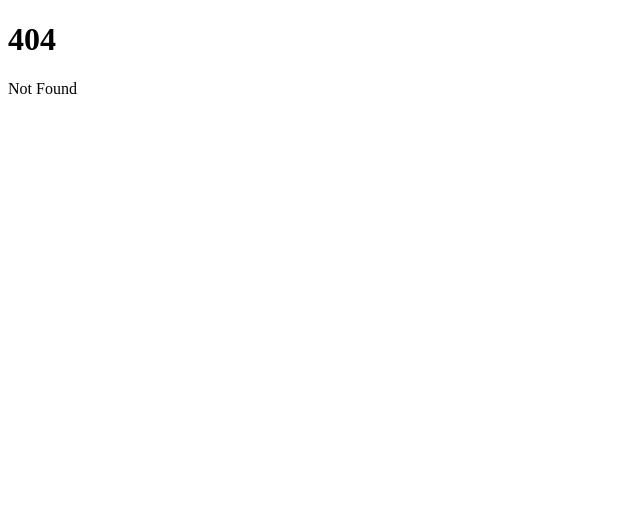
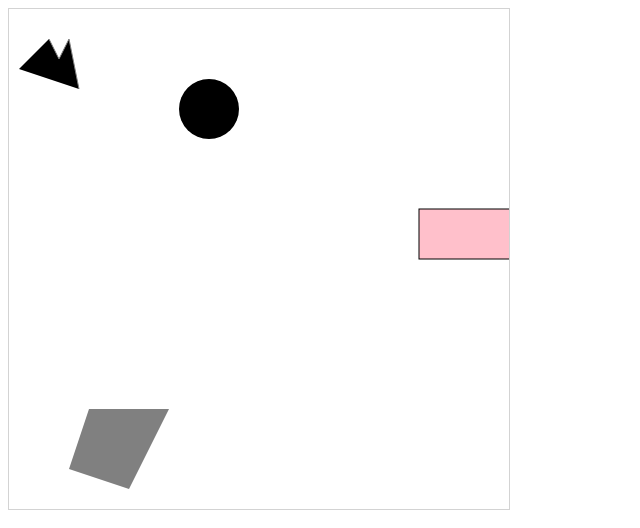
Before and after one commit to rion-5/iwill, a SvelteKit app: page /d3ia in a window 1280 px wide. Before the commit this address had no page. Shown: the top 528 px of the page, without its empty margins (0-640 px from the left). Built offline with nearby package versions, Linux system fonts and the light colour scheme.

Commit message:
add d3ia

```diff
--- /dev/null
+++ b/src/routes/d3ia/+page.svelte
@@ -0,0 +1,20 @@
+<script>
+	import * as d3 from 'd3';
+
+</script>
+
+<div id = "infovizDiv">
+    <svg style="width:500px;height:500px;border:1px lightgray solid;">
+        <path d="M 10,60 40,30 50,50 60,30 70,80"
+            style="fill:black;stroke:gray;storke-width:4px;" />
+        <polygon style="fill:gray;"
+            points="80,400 120,400 160,400 120,480 60,460" />
+        <g>
+            <line x1="200" y1="100" x2="450" y2="225"
+                style="strock:black;stroke-width:2px;"/>
+            <circle cy="100" cx="200" r="30" />
+            <rect x="410" y="200" width="100" height="50"
+                style="fill:pink;stroke:black;stroke-width:1px;" />
+        </g>
+    </svg>
+</div>
```
